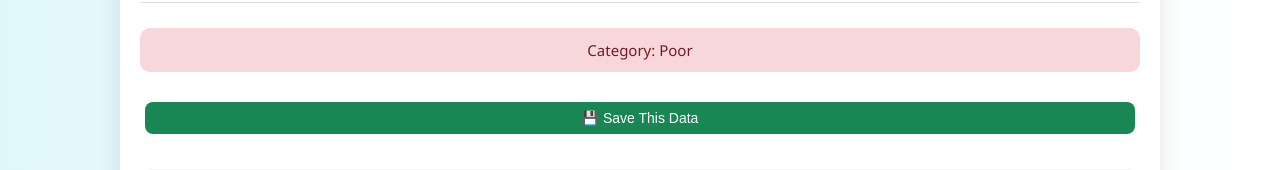
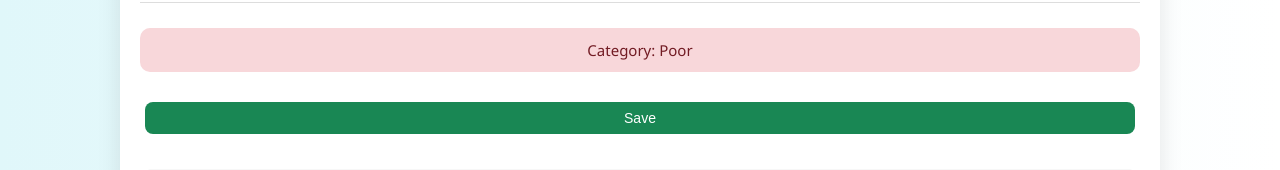
Before and after one commit to Anjalych/personal-finance-app, a Flask app: template templates/result.html in a window 1280 px wide. Shown: the part 480-650 px from the top of the page. Run offline with Flask 3, Linux system fonts and the light colour scheme; the template is opened without the code that fills it: most values are stand-ins (such as "Sample title", 1, 10 or a date in 2020); parts of the project's set-up code (start-up, migrations or seed data) failed here and were passed over.

Commit message:
Updated Save button text

```diff
--- a/templates/result.html
+++ b/templates/result.html
@@ -207,7 +207,7 @@
             <input type="hidden" name="balance" value="{{ balance }}">
             <input type="hidden" name="predicted_expense" value="{{ predicted }}">
             <input type="hidden" name="predicted_financial_score" value="{{ predicted_financial_score }}">
-            <button type="submit" id="saveBtn">💾 Save This Data</button>
+            <button type="submit" id="saveBtn"> Save</button>
         </form>
         <div id="saveMessage">✅ Data saved successfully!</div>
 
```
